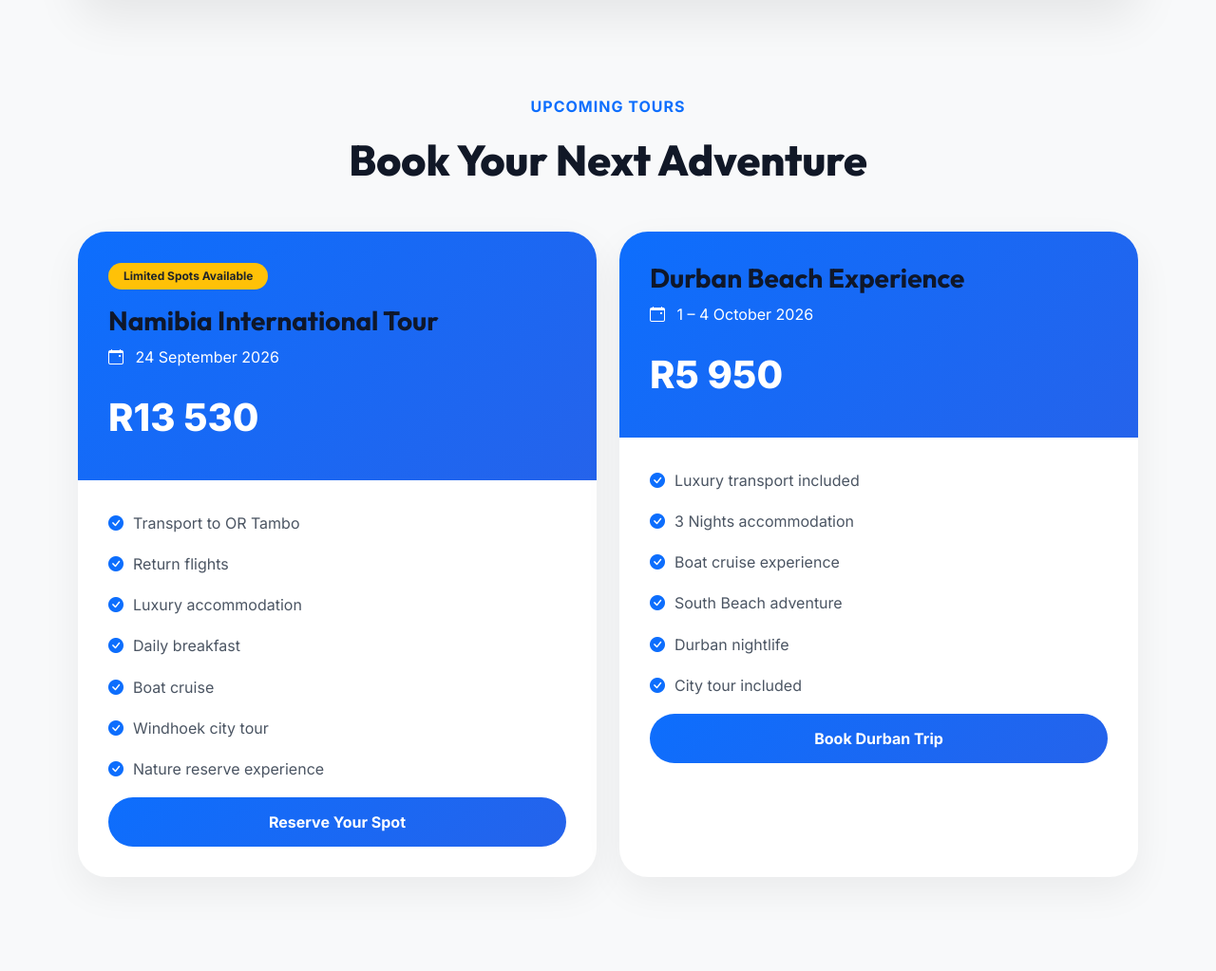
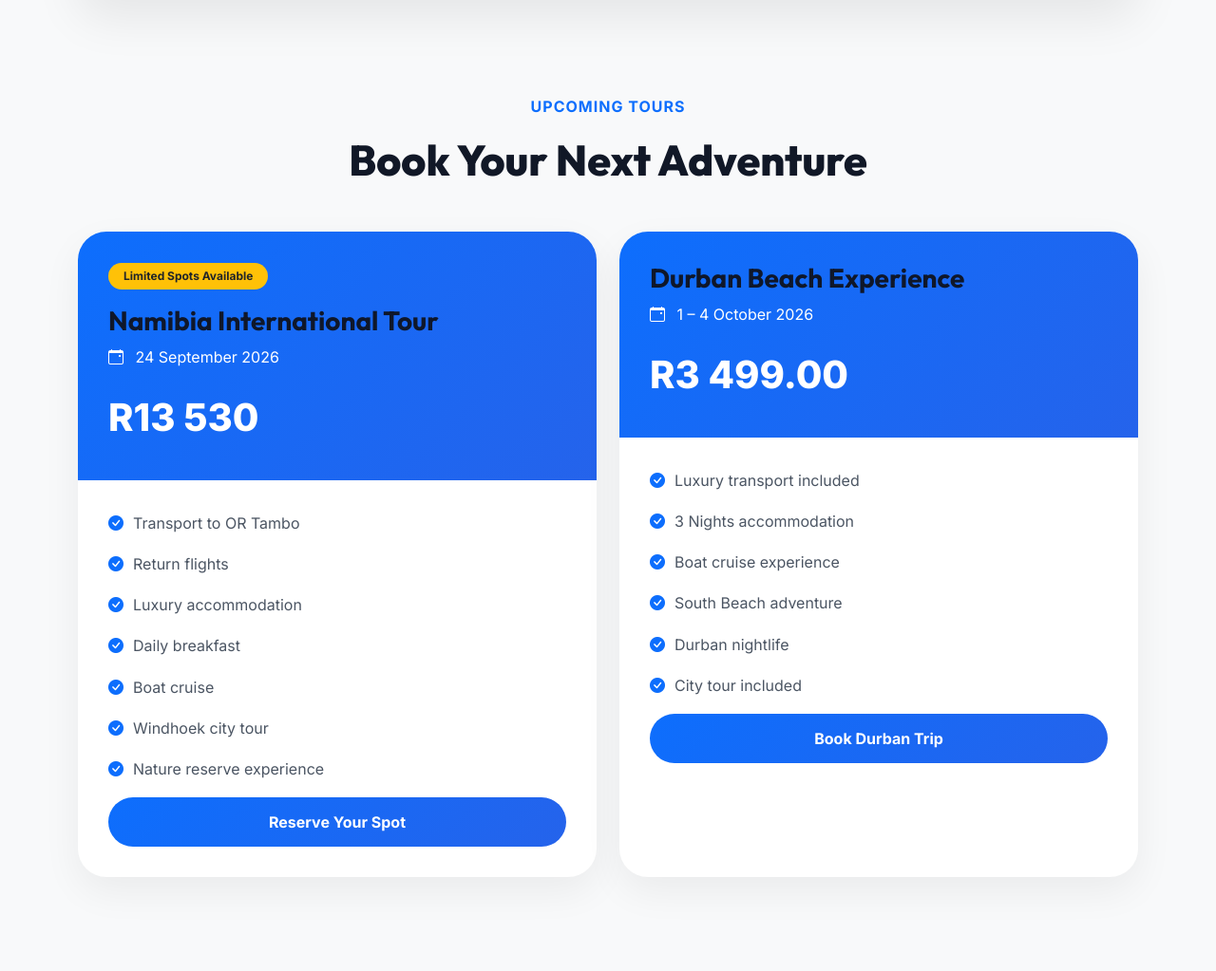
Before and after one commit to napster1codnell/Kings-Trips, a Flask app: page /trips in a window 1280 px wide. Shown: the part 668-1691 px from the top of the page at 95% size. Run offline with Flask 3, Linux system fonts and the light colour scheme.

Commit message:
Update trip price from R5 950 to R3 499.00

```diff
--- a/templates/Trips.html
+++ b/templates/Trips.html
@@ -791,7 +791,7 @@ function getDescription(filename) {
             </p>
 
             <div class="trip-price">
-              R5 950
+              R3 499.00
             </div>
 
           </div>
```
